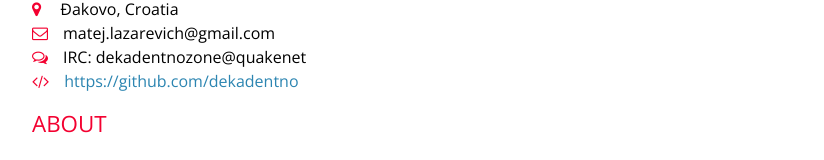
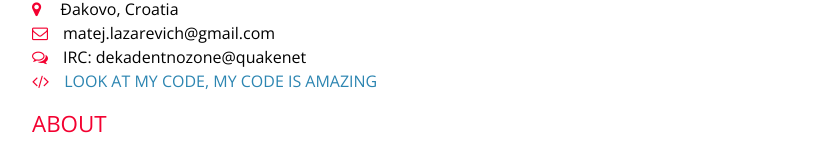
Before and after one commit to dekadentno/dekadentno.github.io, a plain HTML site: page index.html in a window 1280 px wide. Shown: the part 137-297 px from the top of the page, without its empty margins (8-832 px from the left). Drawn offline with nearby package versions, Linux system fonts and the light colour scheme.

Commit message:
important detail

```diff
--- a/index.html
+++ b/index.html
@@ -28,7 +28,7 @@ Why are you looking at my source code?
 						<div><i class="fa fa-map-marker"></i><span> Đakovo, Croatia</span></div>
 						<div><i class="fa fa-envelope-o"></i><span>matej.lazarevich@gmail.com</span></div>
 						<div><i class="fa fa-comments-o"></i><span>IRC: dekadentnozone@quakenet</span></div>
-						<div><i class="fa fa-code"></i><span><a href="https://github.com/dekadentno">https://github.com/dekadentno</a></span></div>
+						<div><i class="fa fa-code"></i><span><a href="https://github.com/dekadentno">LOOK AT MY CODE, MY CODE IS AMAZING</a></span></div>
 					</div>
 				</div>
 			</header>
```
